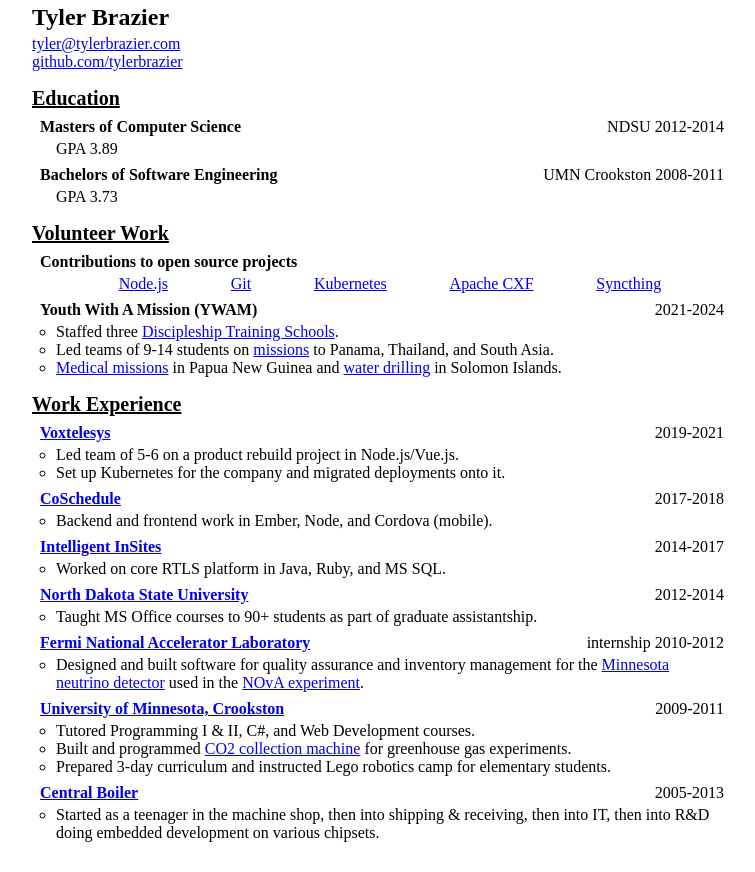
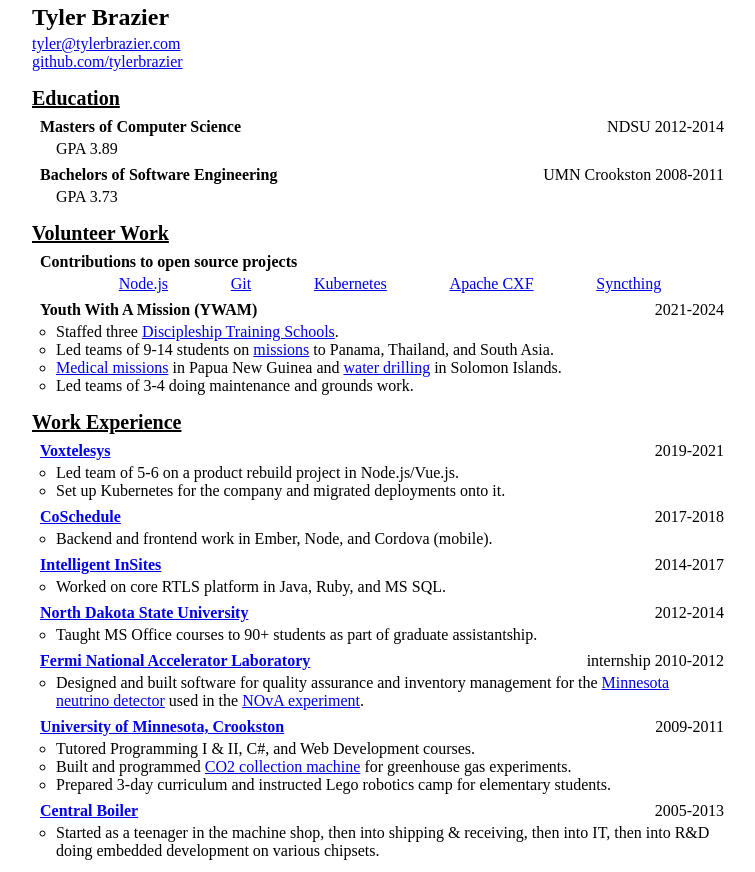
Before and after one commit to tylerbrazier/resume, a plain HTML site: page index.html in a window 1280 px wide. Shown: the whole page, without its empty margins (258-1013 px from the left). Drawn offline with Linux system fonts and the light colour scheme.

Commit message:
Led maintenance and grounds work at YWAM Montana

```diff
--- a/index.html
+++ b/index.html
@@ -79,6 +79,9 @@
 						in Papua New Guinea and
 						<a href="https://youtu.be/UFfNPrCu7VY">water drilling</a>
 						in Solomon Islands.
+					</li>
+					<li>
+						Led teams of 3-4 doing maintenance and grounds work.
 					</li>
 				</ul>
 			</div>
```
